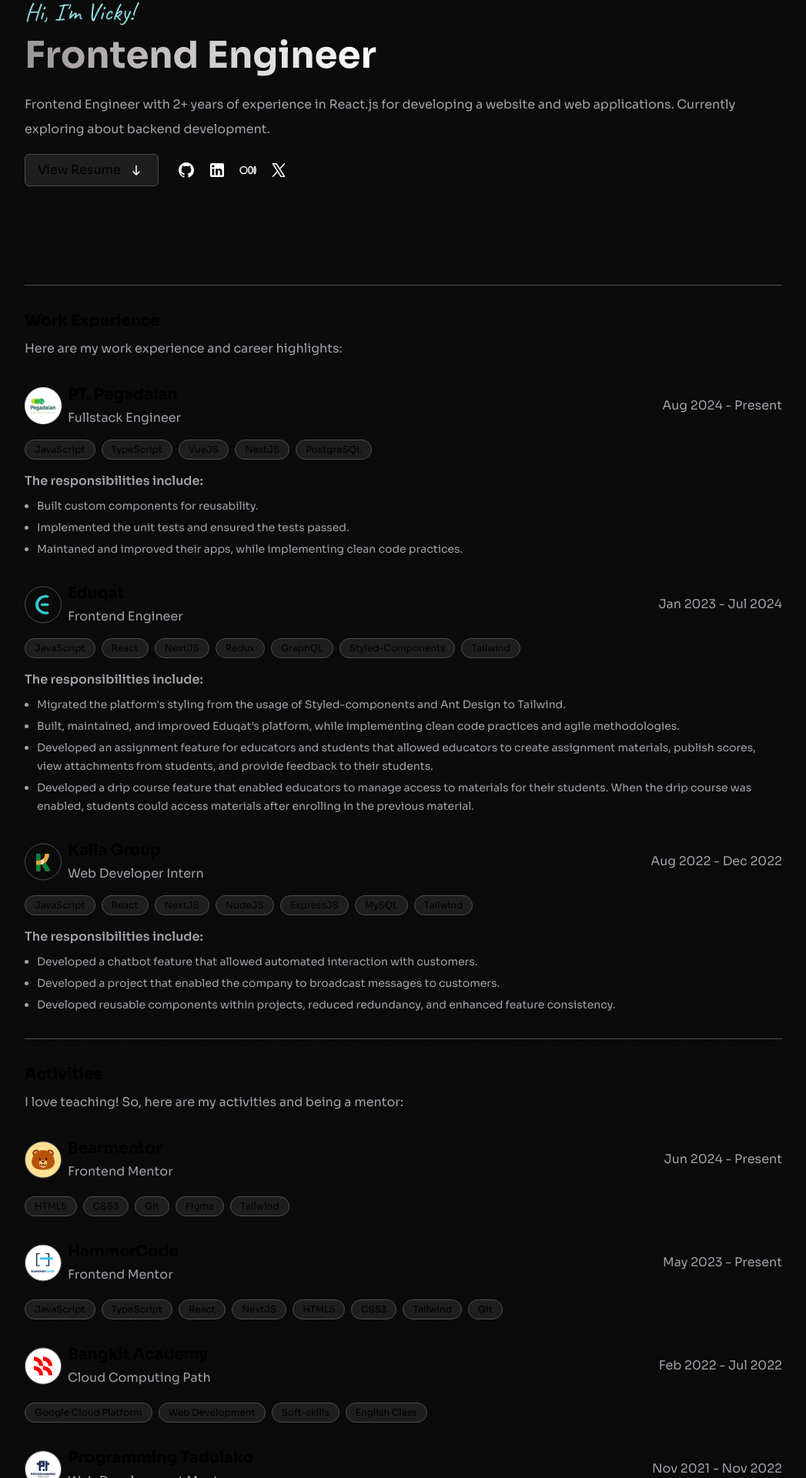
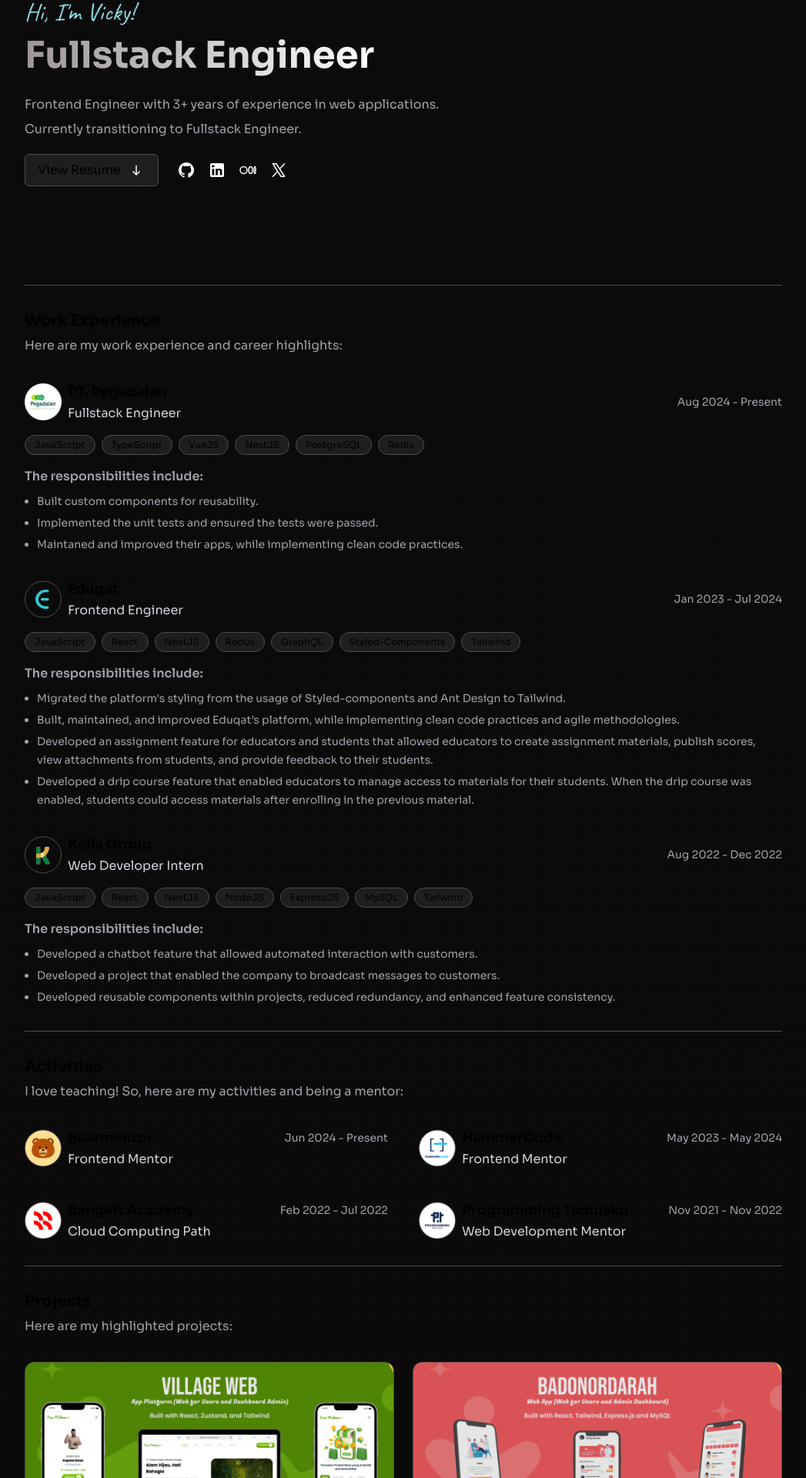
Before and after one commit to vickyadrii/personal-website-2.0, a Next.js app: page / in a window 1280 px wide. Shown: the part 240-2160 px from the top of the page at 77% size, without its empty margins (116-1163 px from the left). Built offline with nearby package versions, Linux system fonts and the light colour scheme.

Commit message:
ref: remove unused codes

```diff
--- a/src/components/common/title-section/title-section.tsx
+++ b/src/components/common/title-section/title-section.tsx
@@ -5,7 +5,7 @@ type Props = {
 
 const TitleSection = ({ title, description }: Props) => {
   return (
-    <div className="md:space-y-2 space-y-1">
+    <div className="space-y-1">
       <h2 className="md:text-xl text-lg font-bold">{title}</h2>
       <p className="md:text-base text-sm text-primary-dark-500 md:leading-7 leading-6">{description}</p>
     </div>
--- a/src/constants/constants.ts
+++ b/src/constants/constants.ts
@@ -49,10 +49,10 @@ export const workExperience: Activity[] = [
     company_name: "PT. Pegadaian",
     title: "Fullstack Engineer",
     period: "Aug 2024 - Present",
-    tech_stacks: ["JavaScript", "TypeScript", "VueJS", "NestJS", "PostgreSQL"],
+    tech_stacks: ["JavaScript", "TypeScript", "VueJS", "NestJS", "PostgreSQL", "Redis"],
     responsibilities: [
       "Built custom components for reusability.",
-      "Implemented the unit tests and ensured the tests passed.",
+      "Implemented the unit tests and ensured the tests were passed.",
       "Maintaned and improved their apps, while implementing clean code practices.",
     ],
   },
@@ -104,15 +104,13 @@ export const activities: Activity[] = [
     company_name: "Bearmentor",
     title: "Frontend Mentor",
     period: "Jun 2024 - Present",
-    tech_stacks: ["HTML5", "CSS3", "Git", "Figma", "Tailwind"],
   },
   {
     id: 1,
     logo: "/icons/ic_hammercode.svg",
     company_name: "HammerCode",
     title: "Frontend Mentor",
-    period: "May 2023 - Present",
-    tech_stacks: ["JavaScript", "TypeScript", "React", "NextJS", "HTML5", "CSS3", "Tailwind", "Git"],
+    period: "May 2023 - May 2024",
   },
   {
     id: 2,
@@ -120,7 +118,6 @@ export const activities: Activity[] = [
     company_name: "Bangkit Academy",
     title: "Cloud Computing Path",
     period: "Feb 2022 - Jul 2022",
-    tech_stacks: ["Google Cloud Platform", "Web Development", "Soft-skills", "English Class"],
   },
   {
     id: 3,
@@ -128,7 +125,6 @@ export const activities: Activity[] = [
     company_name: "Programming Tadulako",
     title: "Web Development Mentor",
     period: "Nov 2021 - Nov 2022",
-    tech_stacks: ["JavaScript", "React", "HTML5", "CSS3", "Git"],
   },
 ];
 
--- a/src/features/home/components/activities/activities.tsx
+++ b/src/features/home/components/activities/activities.tsx
@@ -3,7 +3,6 @@ import Image from "next/image";
 import { getAssetUrl } from "@/lib/utils";
 import { activities } from "@/constants/constants";
 
-import Badge from "@/components/ui/badge/badge";
 import TitleSection from "@/components/common/title-section/title-section";
 
 const Activities = () => {
@@ -11,24 +10,18 @@ const Activities = () => {
     <section id="activities" className="space-y-8 pt-8 border-b border-b-primary-dark-600">
       <TitleSection title="Activities" description="I love teaching! So, here are my activities and being a mentor:" />
 
-      <div className="space-y-8 pb-8">
-        {activities.map(({ id, logo, company_name, title, period, tech_stacks }) => (
+      <div className="grid lg:grid-cols-2 grid-cols-1 lg:gap-10 gap-4 pb-8">
+        {activities.map(({ id, logo, company_name, title, period }) => (
           <div key={id} className="space-y-5">
-            <div className="flex md:items-center justify-between">
+            <div className="flex justify-between gap-2">
               <div className="flex md:items-center gap-2">
                 <Image src={getAssetUrl(logo)} alt="logo" width={48} height={48} className="md:block hidden" />
-                <div className="space-y-1 ">
-                  <h3 className="md:text-xl text-sm font-bold">{company_name}</h3>
-                  <p className="md:text-base text-xs text-primary-dark-500">{title}</p>
+                <div className="space-y-0.5">
+                  <h3 className="md:text-lg text-sm font-bold">{company_name}</h3>
+                  <p className="md:text-base text-xs text-gray-300">{title}</p>
                 </div>
               </div>
-              <p className="md:text-base text-xs text-primary-dark-500 md:mt-0 mt-1">{period}</p>
-            </div>
-
-            <div className="flex items-center gap-2 flex-wrap">
-              {tech_stacks.map((item, index) => (
-                <Badge key={index}>{item}</Badge>
-              ))}
+              <p className="md:text-sm text-xs text-primary-dark-500 mt-1">{period}</p>
             </div>
           </div>
         ))}
--- a/src/features/home/components/hero/hero-section.tsx
+++ b/src/features/home/components/hero/hero-section.tsx
@@ -4,10 +4,11 @@ const HeroSection = () => {
   return (
     <section className="space-y-4 md:pb-32 md:pt-60 pb-14">
       <h2 className="md:text-[32px] text-2xl text-primary-blue-500 font-caveat font-light">Hi, I&apos;m Vicky!</h2>
-      <h1 className="gradient-text md:text-5xl text-3xl md:h-14 inline-block font-bold">Frontend Engineer</h1>
+      <h1 className="gradient-text md:text-5xl text-3xl md:h-14 inline-block font-bold">Fullstack Engineer</h1>
+
       <p className="text-primary-dark-500 md:text-base text-sm md:leading-8 leading-6">
-        Frontend Engineer with 2+ years of experience in React.js for developing a website and web applications.
-        Currently exploring about backend development.
+        Frontend Engineer with 3+ years of experience in web applications. <br /> Currently transitioning to Fullstack
+        Engineer.
       </p>
       <SocialMedia />
     </section>
--- a/src/features/home/components/work-experience/work-experience.tsx
+++ b/src/features/home/components/work-experience/work-experience.tsx
@@ -15,18 +15,16 @@ const WorkExperience = () => {
             <div className="flex md:items-center justify-between">
               <div className="flex md:items-center gap-2">
                 <Image src={getAssetUrl(logo)} alt="logo" width={48} height={48} className="md:block hidden" />
-                <div className="space-y-1">
-                  <h3 className="md:text-xl text-base font-bold">{company_name}</h3>
-                  <p className="md:text-base text-xs text-primary-dark-500">{title}</p>
+                <div className="space-y-0.5">
+                  <h3 className="md:text-lg text-sm font-bold">{company_name}</h3>
+                  <p className="md:text-base text-xs text-gray-300">{title}</p>
                 </div>
               </div>
-              <p className="md:text-base text-xs text-primary-dark-500 md:mt-0 mt-1">{period}</p>
+              <p className="md:text-sm text-xs text-primary-dark-500 md:mt-0 mt-1">{period}</p>
             </div>
 
             <div className="flex items-center gap-2 flex-wrap">
-              {tech_stacks.map((item, index) => (
-                <Badge key={index}>{item}</Badge>
-              ))}
+              {tech_stacks?.map((item, index) => <Badge key={index}>{item}</Badge>)}
             </div>
 
             <div className="space-y-2">
--- a/src/types/types.ts
+++ b/src/types/types.ts
@@ -14,7 +14,7 @@ export type Activity = {
   company_name: string;
   title: string;
   period: string;
-  tech_stacks: string[];
+  tech_stacks?: string[];
   responsibilities?: string[];
 };
 
```
